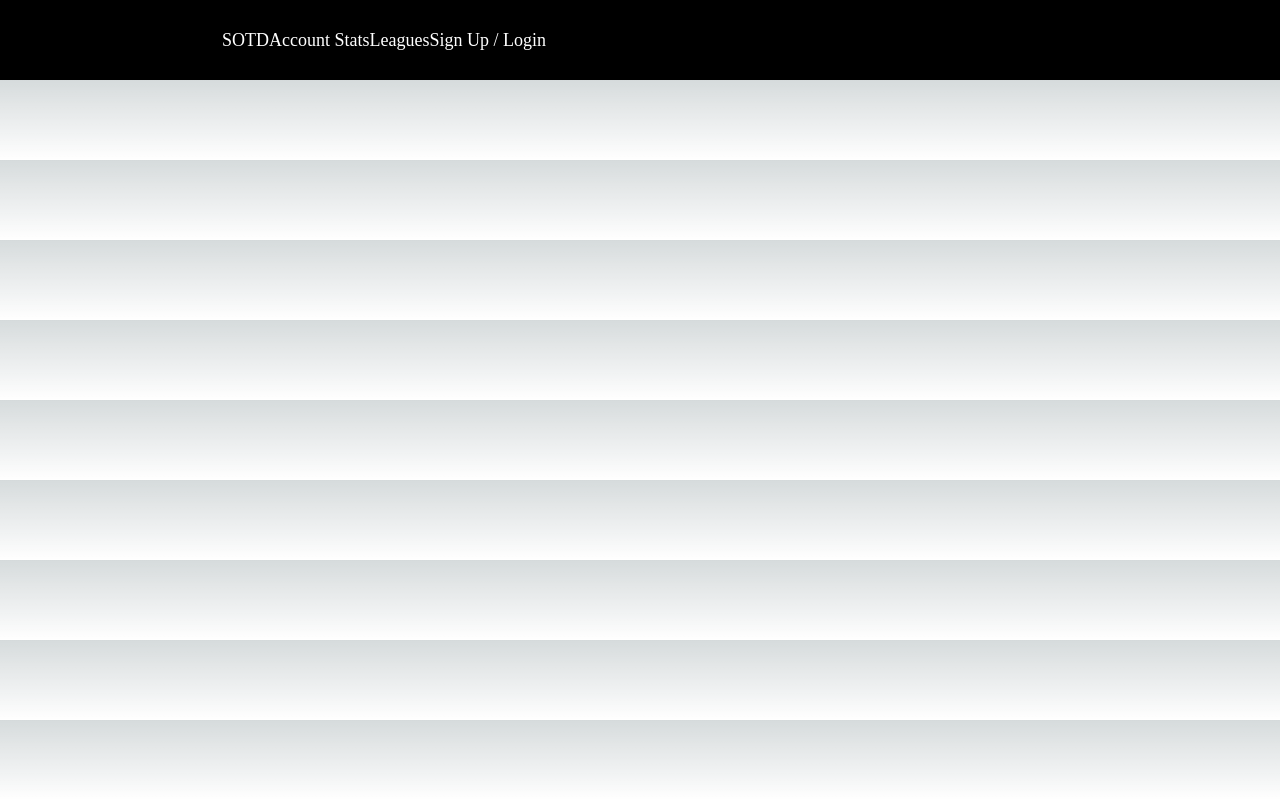
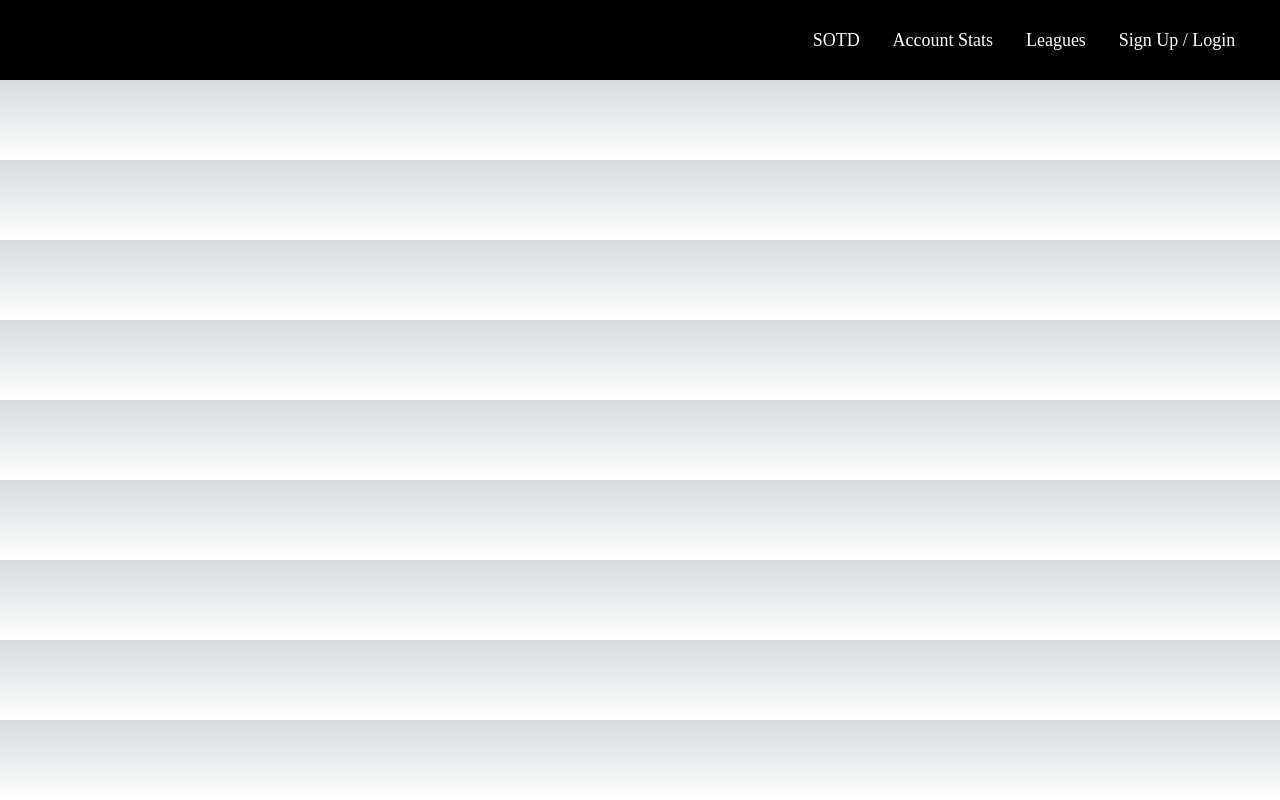
Before and after one commit to Tran-Steven/StockBets, a Next.js app: page / in a window 1280 px wide. Built offline with nearby package versions, Linux system fonts and the light colour scheme.

Commit message:
adjusted header position

```diff
--- a/pages/styles/Header.module.css
+++ b/pages/styles/Header.module.css
@@ -6,10 +6,12 @@
     justify-content: center;
     background-color: black;
     color: white;
+
 }
 
 .headerRightSide a {
     font-size: 18px;
+
 }
 
 .headerRightSide a:hover {
@@ -18,5 +20,11 @@
 
 .headerRightSide {
     position: relative;
-    right: 20%;
+    left: 30%;
+    display: flex;
+    justify-content: space-between;
+    align-items: center;
+    width: 33%;
+    height: 100%;
+
 }
```
